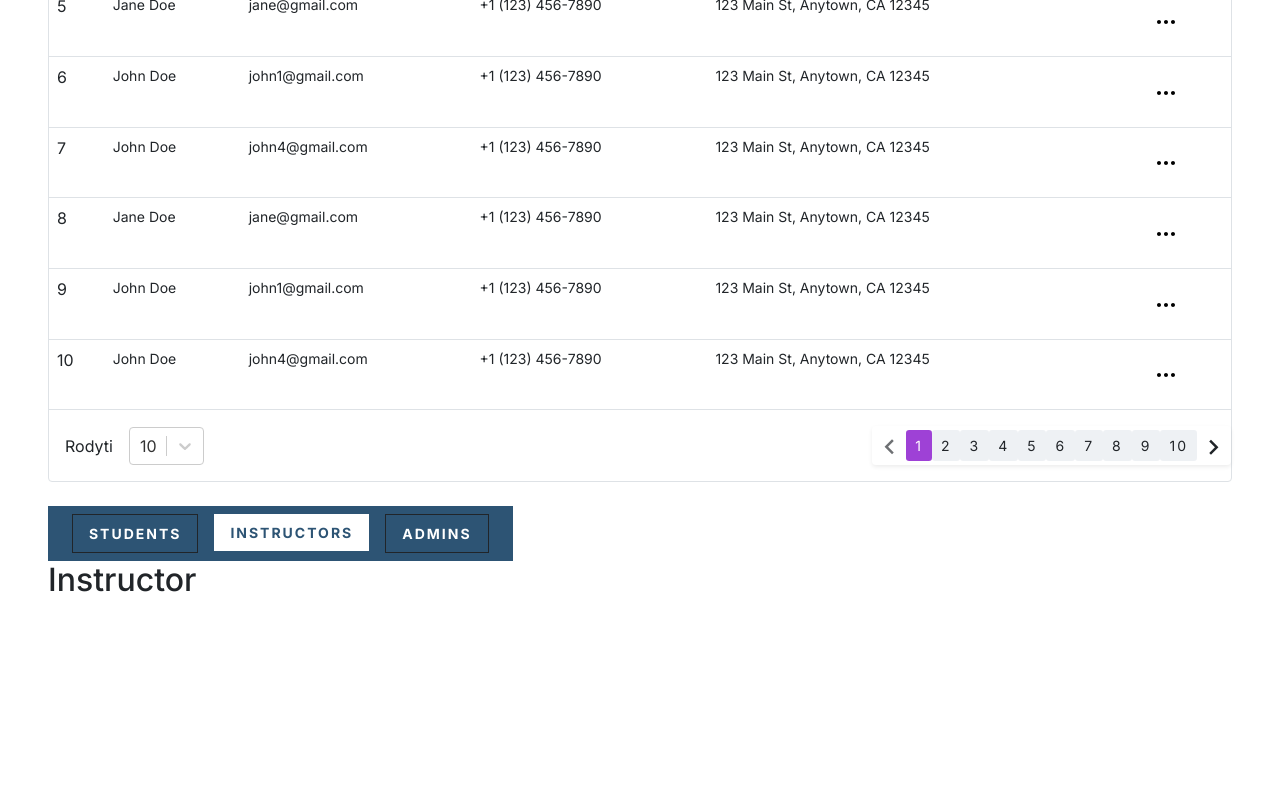
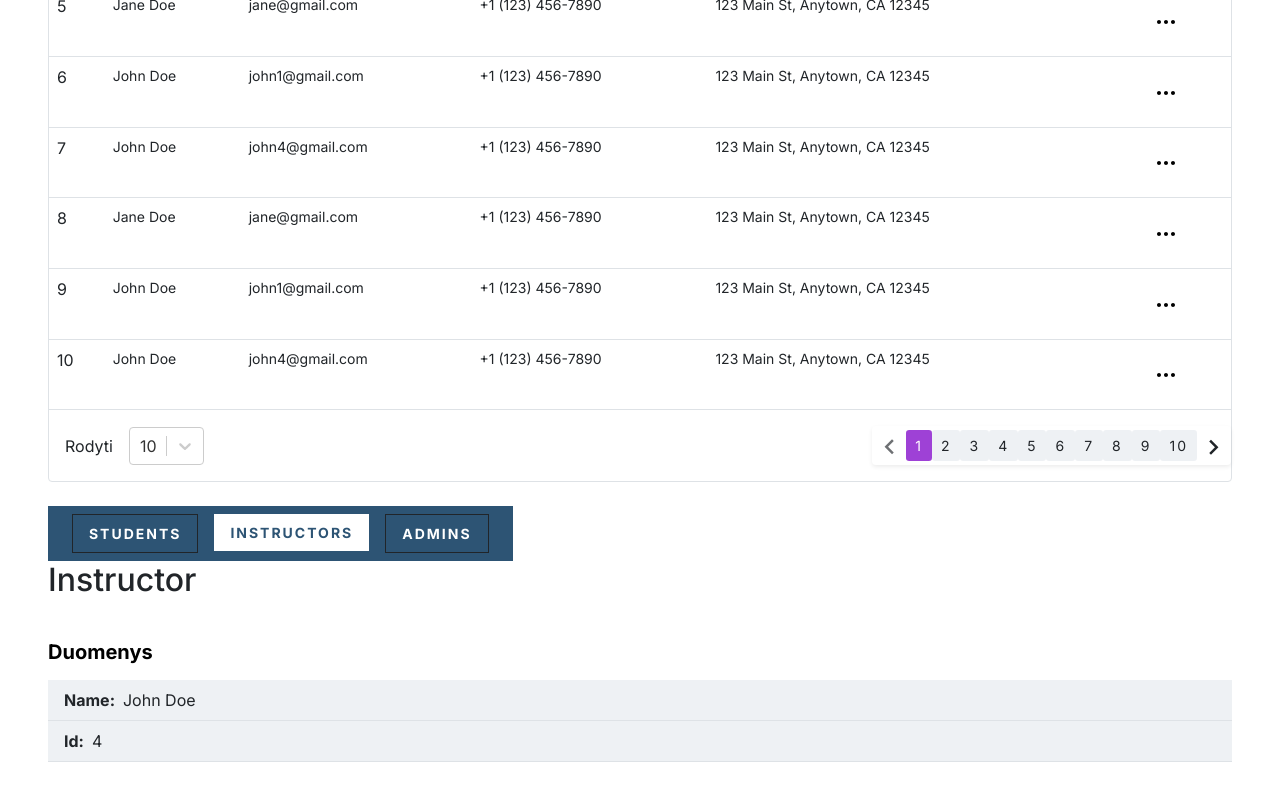
Before and after one commit to jacques-twizeyimana/ecommerce-admin, a React (Vite) app: page /usage in a window 1280 px wide. Shown: the part 710-1510 px from the top of the page. Before the commit the page ends 1382 px from the top, so only its background shows below. Built offline with nearby package versions, Linux system fonts and the light colour scheme.

Commit message:
feat: details component

```diff
--- /dev/null
+++ b/src/components/Molecules/custom/Details.tsx
@@ -0,0 +1,36 @@
+import React from 'react';
+
+import Heading from '../../Atoms/Heading';
+
+interface IDataType {
+  [index: string]: string | number;
+}
+
+interface IDetailsProps {
+  title: string;
+  data: IDataType;
+}
+
+export default function Details({ title, data }: IDetailsProps) {
+  return (
+    <div className="py-3">
+      <Heading fontSize="lg" fontWeight="bold">
+        {title}
+      </Heading>
+      <div className="my-3 bg-light-gray">
+        {Object.keys(data).map((key, index) => {
+          return (
+            <div
+              key={index}
+              className="d-flex  align-items-center border-bottom py-2 px-3">
+              <span className="text-capitalize font-bold">
+                {key.replaceAll('_', ' ').toLocaleLowerCase()}:
+              </span>
+              <span className="px-2">{data[key]}</span>
+            </div>
+          );
+        })}
+      </div>
+    </div>
+  );
+}
--- a/src/pages/__test/Showcase.tsx
+++ b/src/pages/__test/Showcase.tsx
@@ -2,6 +2,7 @@ import React from 'react';
 
 import Heading from '../../components/Atoms/Heading';
 import Breadcrump from '../../components/Molecules/Breadcrump';
+import Details from '../../components/Molecules/custom/Details';
 import { Tab, Tabs } from '../../components/Molecules/custom/Tabs';
 import Table from '../../components/Organisms/Table';
 import { TableActionsType } from '../../types/props';
@@ -134,6 +135,14 @@ export default function ShowCase() {
           <h2 className="text-3xl text-yellow-300 font-bold">Admins here</h2>
         </Tab>
       </Tabs>
+
+      <Details
+        title="Duomenys"
+        data={{
+          name: 'John Doe',
+          id: 4,
+        }}
+      />
     </div>
   );
 }
```
Also changed, not shown: src/components/Molecules/Text/Heading.tsx (+9 -5 lines).
